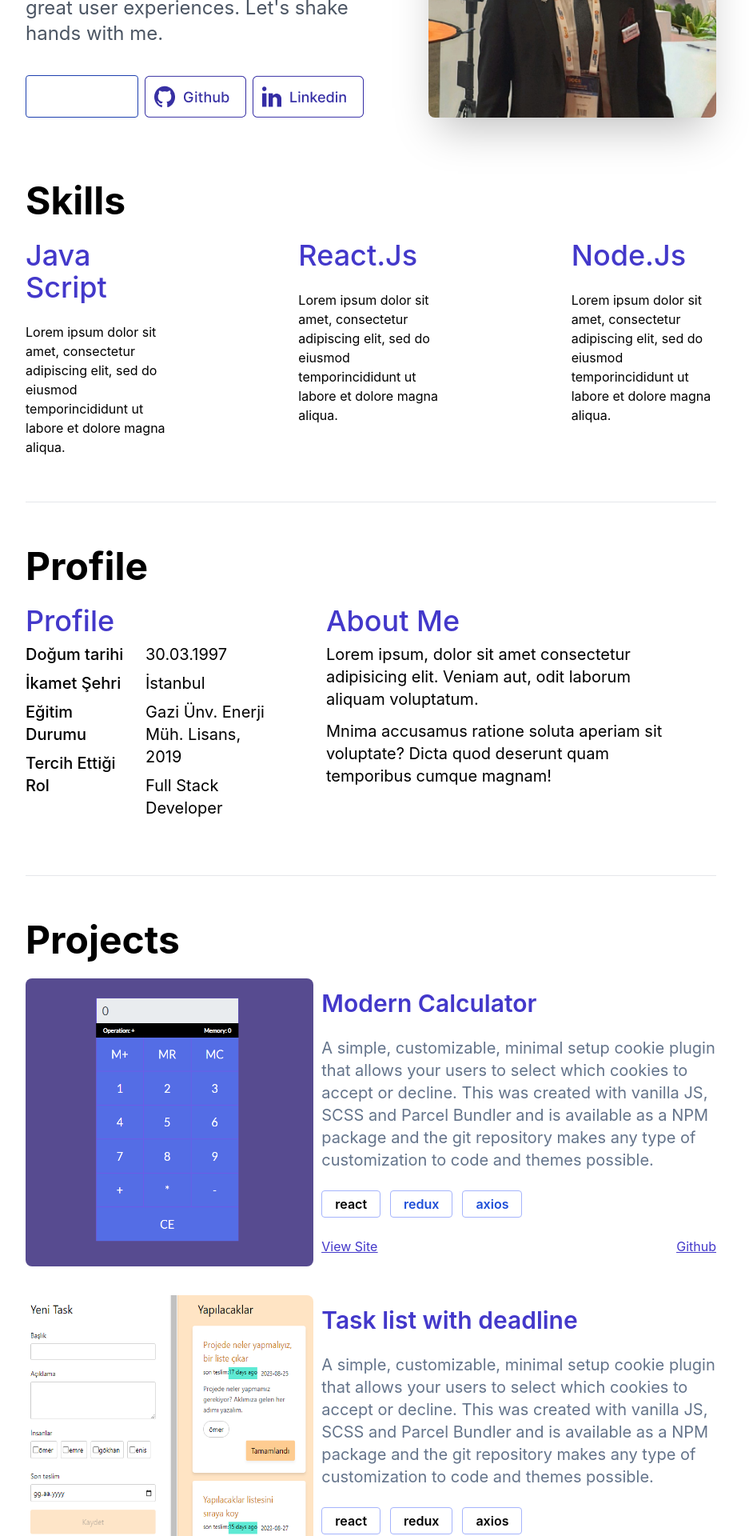
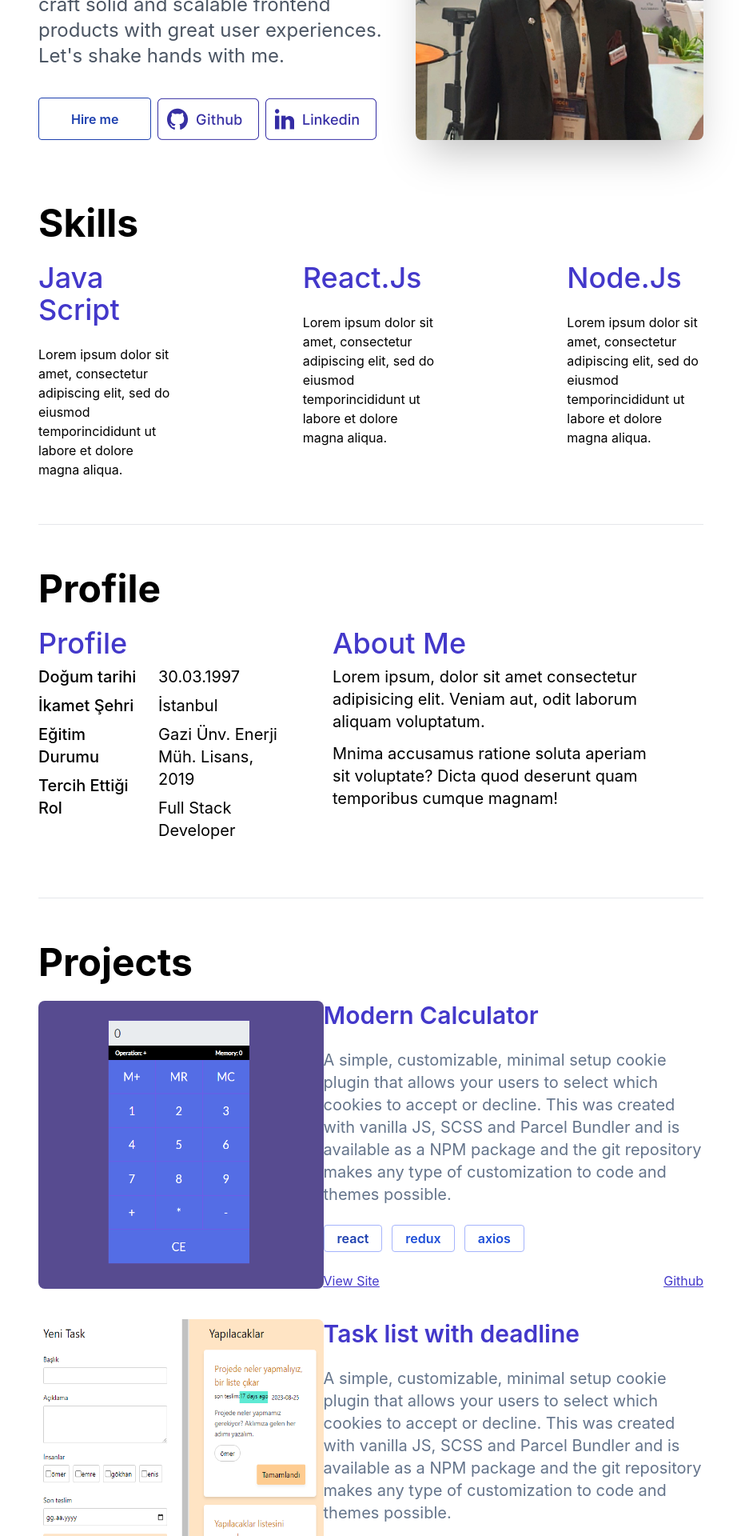
Before and after one commit to SeyyitBattal/web-sayfam, a React (Create React App) app: page / in a window 1280 px wide. Shown: the part 580-2500 px from the top of the page at 80% size, without its empty margins (176-1113 px from the left). Built offline with nearby package versions, Linux system fonts and the light colour scheme.

Commit message:
Design is done

```diff
--- a/src/App.css
+++ b/src/App.css
@@ -1,5 +1,7 @@
-body {
-  margin: 2rem 13rem 0rem 13rem;
+.allPage {
+  /* margin: 2rem 13rem 0rem 13rem; */
+  margin: 0 auto;
+  max-width: 65%;
 }
 .toggle_language {
   display: flex;
--- a/src/App.js
+++ b/src/App.js
@@ -10,16 +10,14 @@ function App() {
 
   return (
     <div className={darkMode ? "dark App" : "App"}>
-      <div className="bg-white dark:bg-slate-900 text-black dark:text-gray-300">
-        <header>
-          <MyHeader darkMode={darkMode} setDarkMode={onClickHandler} />
-        </header>
-        <div>
+      <div className="bg-white dark:bg-slate-900 text-black dark:text-gray-300 ">
+        <div className="allPage">
+          <header>
+            <MyHeader darkMode={darkMode} setDarkMode={onClickHandler} />
+          </header>
           <MyBody />
         </div>
-        <div>
-          <MyFooter />
-        </div>
+        <MyFooter />
       </div>
     </div>
   );
--- a/src/components/MyFooter.js
+++ b/src/components/MyFooter.js
@@ -18,34 +18,34 @@ const MyFooter = () => {
   };
 
   return (
-    <div className="mt-20 bg-white dark:bg-black">
-      <h1 className="mb-6 mt-20 text-5xl font-bold flex flex-wrap">
+    <div className="mt-20 bg-white dark:bg-black ">
+      <h1 className="mb-6 mt-20 text-5xl font-bold flex flex-wrap ml-64">
         Let's work together on <br /> your next product.
       </h1>
 
       <div className="footer-mail-links mt-20 flex justify-between">
         <div>
           👉
-          <label className="underline text-pink-600 dark:text-indigo-200">
+          <label className="underline text-pink-600 dark:text-indigo-200 ml-60">
             {footerData.mail}
           </label>
         </div>
         <div className="footer-links">
           <a
             href={footerData.blog}
-            className="font-medium text-blue-600 dark:text-white hover:underline"
+            className="font-medium text-black dark:text-white hover:underline"
           >
             Personal Blog
           </a>
           <a
             href={footerData.github}
-            className="font-medium text-blue-600 dark:text-green-500 hover:underline mx-5"
+            className="font-medium text-green-500 dark:text-green-500 hover:underline mx-5"
           >
             Github
           </a>
           <a
             href={footerData.linkedin}
-            className="font-medium text-blue-600 dark:text-blue-400 hover:underline"
+            className="font-medium text-blue-600  dark:text-blue-600 hover:underline mr-64"
           >
             Linkedin
           </a>
--- a/src/components/MyHeader.js
+++ b/src/components/MyHeader.js
@@ -33,13 +33,13 @@ const MyHeader = (props) => {
         </div>
 
         <div className="topButtons">
-          <button className="bg-transparent border-transparent hover:bg-white text-blue-800 dark:text-gray-500 font-semibold hover:text-white py-2 px-10 border border-blue-800 hover:border-transparent rounded">
+          <button className="bg-transparent border-transparent hover:bg-blue-800 text-blue-800 dark:text-gray-500 font-semibold hover:text-white py-2 px-10 border border-blue-800 hover:border-transparent rounded">
             Skills
           </button>
-          <button className="bg-transparent border-transparent hover:bg-white text-blue-800 dark:text-gray-500 font-semibold hover:text-white py-2 px-10 border border-blue-800 hover:border-transparent rounded mx-2">
+          <button className="bg-transparent border-transparent hover:bg-blue-800 text-blue-800 dark:text-gray-500 font-semibold hover:text-white py-2 px-10 border border-blue-800 hover:border-transparent rounded mx-2">
             Projects
           </button>
-          <button className="bg-transparent hover:bg-blue-800 text-blue-800 dark:bg-white font-semibold py-2 px-10 border border-blue-800 hover:border-transparent rounded">
+          <button className="bg-transparent hover:bg-blue-800 hover:text-white text-blue-800 dark:bg-white font-semibold py-2 px-10 border border-blue-800 hover:border-transparent rounded">
             Hire me
           </button>
         </div>
@@ -57,7 +57,7 @@ const MyHeader = (props) => {
                 {item.aciklama}
               </p>
               <div className="flex lg:mt-3 gap-2 max-sm:my-5  max-sm:w-9/12 sm:mt-3 max-lg:mb-3">
-                <button className="dark:bg-indigo-200 dark:text-black hover:bg-white text-white font-semibold hover:text-blue-800 py-2 px-10 border border-blue-800  rounded">
+                <button className="dark:bg-indigo-200 dark:text-black hover:bg-blue-800 text-blue-800 font-semibold hover:text-white py-2 px-10 border border-blue-800  rounded">
                   Hire me
                 </button>
                 <a href="https://github.com/SeyyitBattal">
--- a/src/data/ProjectsData.js
+++ b/src/data/ProjectsData.js
@@ -33,7 +33,7 @@ export const ProjectsData = () => {
               </div>
 
               <div className="buttons flex lg:mb-6 max-lg:pb-4 gap-3 flex-wrap ">
-                <button className="bg-transparent dark:bg-gray-700 hover:bg-blue-800 dark:text-indigo-300 font-semibold hover:text-white  py-1 px-4 border border-indigo-300 hover:border-transparent rounded">
+                <button className="bg-transparent text-blue-800 dark:bg-gray-700 hover:bg-blue-800 dark:text-indigo-300 font-semibold hover:text-white  py-1 px-4 border border-indigo-300 hover:border-transparent rounded">
                   react
                 </button>
                 <button className="bg-transparent dark:bg-gray-700 hover:bg-blue-800 text-blue-700 font-semibold dark:text-indigo-300 hover:text-white py-1 px-4 border border-indigo-300 hover:border-transparent rounded">
@@ -87,13 +87,13 @@ export const ProjectsData = () => {
               </div>
 
               <div className="buttons flex lg:mb-6 max-lg:pb-4 gap-3 flex-wrap">
-                <button className="bg-transparent dark:bg-gray-700 hover:bg-blue-800 dark:text-indigo-300 font-semibold hover:text-white  py-1 px-4 border border-indigo-300 hover:border-transparent rounded">
+                <button className="bg-transparent text-blue-800 dark:bg-gray-700 hover:bg-blue-800 dark:text-indigo-300 font-semibold hover:text-white  py-1 px-4 border border-indigo-300 hover:border-transparent rounded">
                   react
                 </button>
-                <button className="bg-transparent dark:bg-gray-700 hover:bg-blue-800 dark:text-indigo-300 font-semibold hover:text-white  py-1 px-4 border border-indigo-300 hover:border-transparent rounded">
+                <button className="bg-transparent text-blue-800 dark:bg-gray-700 hover:bg-blue-800 dark:text-indigo-300 font-semibold hover:text-white  py-1 px-4 border border-indigo-300 hover:border-transparent rounded">
                   redux
                 </button>
-                <button className="bg-transparent dark:bg-gray-700 hover:bg-blue-800 dark:text-indigo-300 font-semibold hover:text-white  py-1 px-4 border border-indigo-300 hover:border-transparent rounded">
+                <button className="bg-transparent text-blue-800 dark:bg-gray-700 hover:bg-blue-800 dark:text-indigo-300 font-semibold hover:text-white  py-1 px-4 border border-indigo-300 hover:border-transparent rounded">
                   axios
                 </button>
               </div>
@@ -141,13 +141,13 @@ export const ProjectsData = () => {
               </div>
 
               <div className="buttons flex lg:mb-6 max-lg:pb-4 gap-3 flex-wrap">
-                <button className="bg-transparent dark:bg-gray-700 hover:bg-blue-800 dark:text-indigo-300 font-semibold hover:text-white  py-1 px-4 border border-indigo-300 hover:border-transparent rounded">
+                <button className="bg-transparent text-blue-800 dark:bg-gray-700 hover:bg-blue-800 dark:text-indigo-300 font-semibold hover:text-white  py-1 px-4 border border-indigo-300 hover:border-transparent rounded">
                   react
                 </button>
-                <button className="bg-transparent dark:bg-gray-700 hover:bg-blue-800 dark:text-indigo-300 font-semibold hover:text-white  py-1 px-4 border border-indigo-300 hover:border-transparent rounded">
+                <button className="bg-transparent text-blue-800 dark:bg-gray-700 hover:bg-blue-800 dark:text-indigo-300 font-semibold hover:text-white  py-1 px-4 border border-indigo-300 hover:border-transparent rounded">
                   redux
                 </button>
-                <button className="bg-transparent dark:bg-gray-700 hover:bg-blue-800 dark:text-indigo-300 font-semibold hover:text-white  py-1 px-4 border border-indigo-300 hover:border-transparent rounded">
+                <button className="bg-transparent text-blue-800 dark:bg-gray-700 hover:bg-blue-800 dark:text-indigo-300 font-semibold hover:text-white  py-1 px-4 border border-indigo-300 hover:border-transparent rounded">
                   axios
                 </button>
               </div>
```
